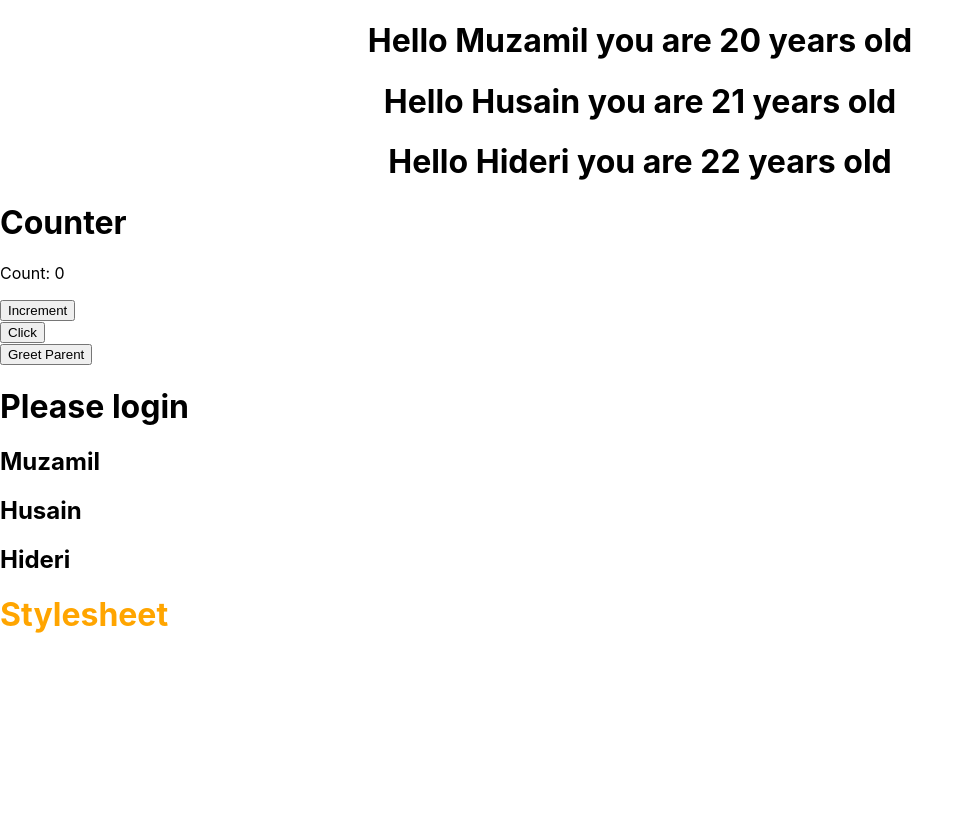
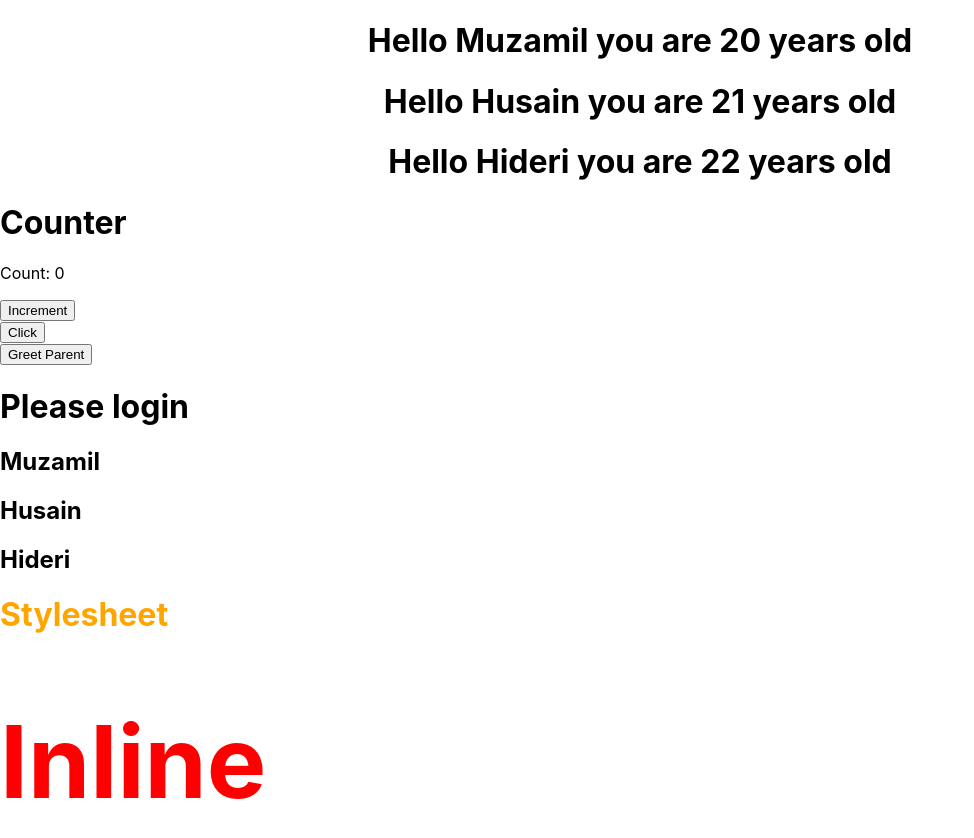
Before and after one commit to MuzamilHussainHaideri/React, a React (Create React App) app: page / in a window 1280 px wide. Shown: the top 838 px of the page, without its empty margins (0-974 px from the left). Before the commit the page ends 800 px from the top, so only its background shows below. Built offline with nearby package versions, Linux system fonts and the light colour scheme.

Commit message:
Added inline styling

```diff
--- a/src/App.js
+++ b/src/App.js
@@ -6,6 +6,7 @@ import { ParentComponent } from './components/ParentComponent';
 import { UserGreeting } from './components/UserGreeting';
 import { NameList } from './components/NameList';
 import { Stylesheet } from './components/Stylesheet';
+import { Inline } from './components/Inline';
 
 function App() {
   return (
@@ -33,6 +34,9 @@ function App() {
       <div>
         <Stylesheet />
       </div>
+      <div>
+        <Inline />
+      </div>
     </div>
   );
 }
--- /dev/null
+++ b/src/components/Inline.js
@@ -0,0 +1,9 @@
+export const Inline = () => {
+    const heading = {
+        color: 'red',
+        fontSize: '100px'
+    }
+    return <div>
+        <h1 style={heading}>Inline</h1>
+    </div>
+}
```
